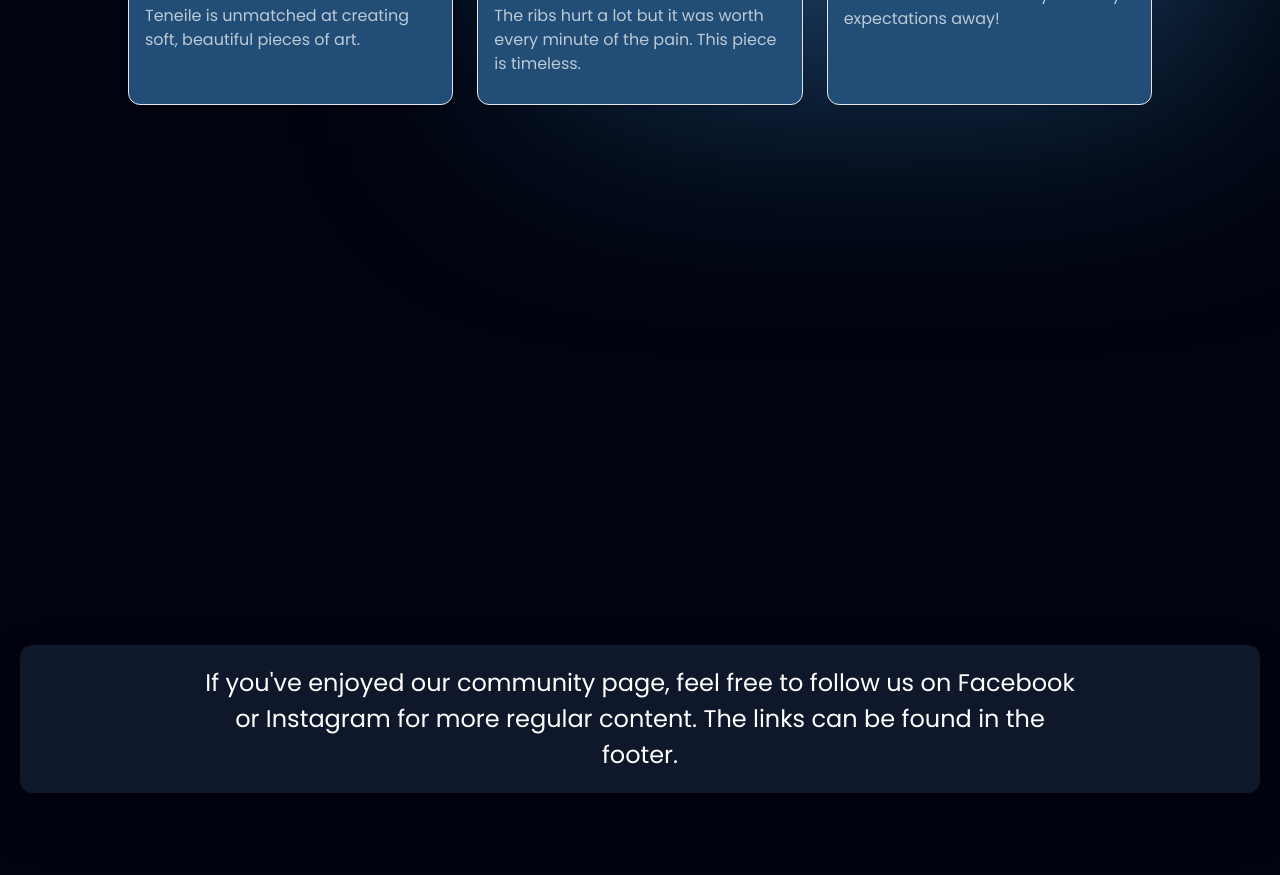
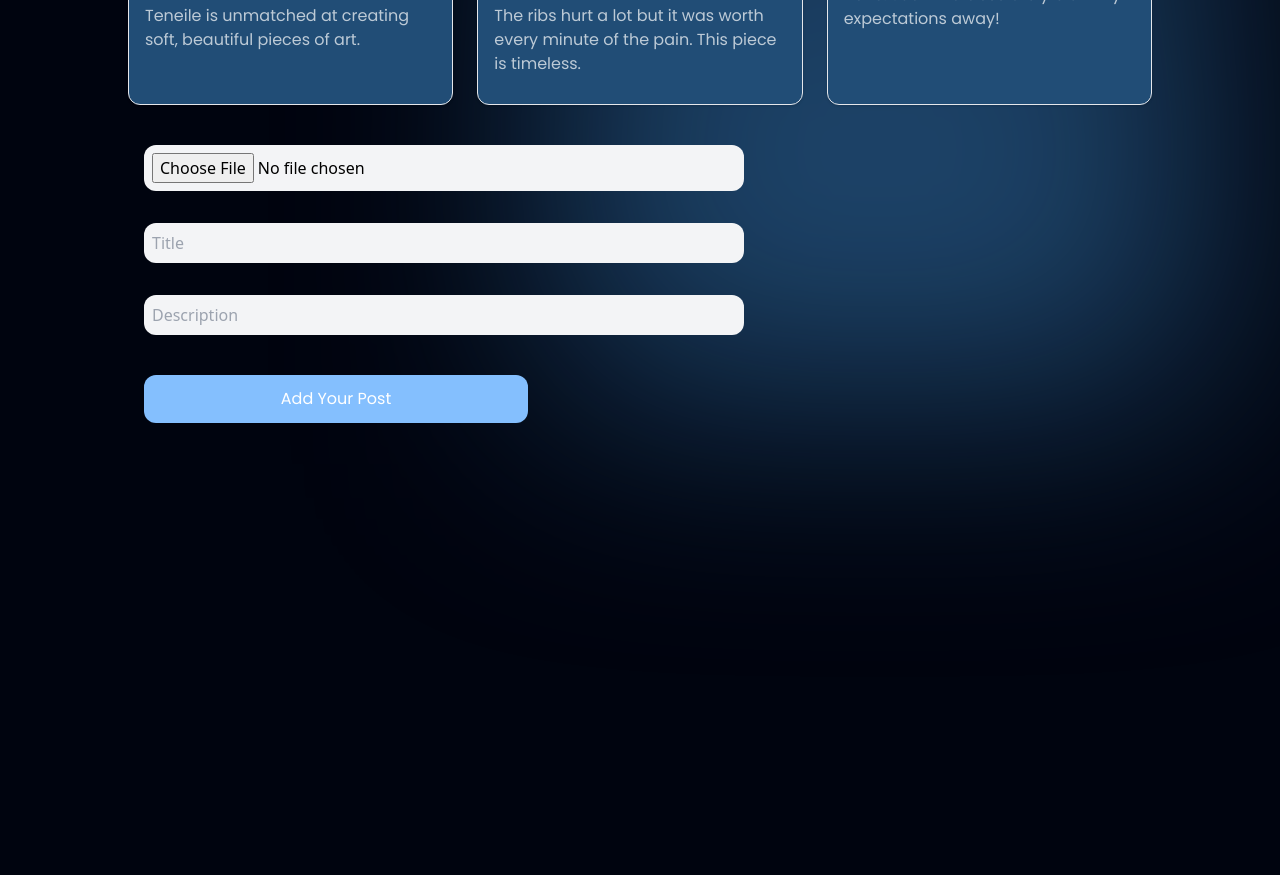
Before and after one commit to chrislee12189/garage_ink, a React (Vite) app: page /community in a window 1280 px wide. Shown: the part 3400-4275 px from the top of the page. Built offline with nearby package versions, Linux system fonts and the light colour scheme.

Commit message:
user image card component succesfully sending photos to cloudinary.

```diff
--- a/package.json
+++ b/package.json
@@ -27,5 +27,6 @@
     "postcss": "^8.4.21",
     "tailwindcss": "^3.2.6",
     "vite": "^4.1.0"
-  }
+  },
+  "proxy": "http://localhost:3001"
 }
--- a/src/components/UserImageCard.jsx
+++ b/src/components/UserImageCard.jsx
@@ -1,11 +1,13 @@
 import React from 'react'
 import { emTattoos, giorgiaTattoos, karleeTattoos, teneileTattoos, juannitaTattoos } from '../assets'
+import styles from '../styles'
 import { useState } from 'react'
+import axios from 'axios'
 
 //userInput = stores user form inputs
 //userPostCard = array of objcets, user can upload to this array
 
-//TODO: need to figure out a way around the no local image upload issue faced when submitting a picture from local machine.
+//TODO: pictures are sent to cloudinary and a url is returned, img can be successfully uploaded and retrieved via that url to rended on front end but they do not stay there due to the url not being stored in backend. need url to be stored in backend so imgs arent lost on refresh.
 
 
 const userPostCardArray = [
@@ -66,30 +68,94 @@ const userPostCardArray = [
 
 ]
 
-// const inputFieldStyle ={
-//     input: ' md:w-[500px] w-[250px] p-2 mt-4 rounded-xl border-rounded bg-gray-100'
-// }
 
 const UserImageCard = () => {
 //state
 
     const [userInput, setUserInput] = useState({img:"", heading:"", description:""})
     const [userPostCard, setUserPostCard] = useState(userPostCardArray)
+
+
+
+
 //when user types in fields, record input, store input value
-    const handleChanges = (event) => {
-        setUserInput({...userInput, [event.target.name]: event.target.value})}
+const handleChanges = (event) => {
+    setUserInput({...userInput, [event.target.name]: event.target.value})}
+
+
+
 //when user clicks add post, handle submit fires to take the values provided in the input fields and add them to the userPostCardArray, it then renders a new
+
+
+
     const handleSubmit = (event) => {
         event.preventDefault()
         const lastID = userPostCard[userPostCard.length -1].id
         const newUserPost = {
             // target last id in array and add 1
             id: lastID + 1,
-            img: userInput.img,
             heading: userInput.heading,
             description: userInput.description}
 
             setUserPostCard([...userPostCard, newUserPost])}
+
+
+const [ fileInputState, setFileInputState ] = useState("")
+const [ selectedFile, setSelectedFile ] = useState("")
+const [ previewSource, setPreviewSource ] = useState()
+const [ imageUrl, setImageUrl ] = useState("")
+
+const handleFileInputChange = (e) => {
+    const file = e.target.files[0]
+    setSelectedFile(file)
+    setFileInputState(e.target.value)
+    previewFile(file)
+}
+
+
+
+const previewFile = (file) => {
+    // built in javascript api to read file url back to user after they select an img to upload
+    const reader = new FileReader();
+    reader.readAsDataURL(file);
+    reader.onload = () => {
+        setPreviewSource(reader.result)
+    }
+}
+
+
+const handleSubmitFile = (e) => {
+
+    e.preventDefault();
+    if (!selectedFile) return;
+    const reader = new FileReader();
+    console.log("Submitting file")
+    reader.readAsDataURL(selectedFile);
+    reader.onloadend = () => {
+        uploadImage(reader.result)
+    }
+
+}
+
+const uploadImage = async (base64EncodedImage) => {
+    console.log(base64EncodedImage)
+    try {
+        const data = new FormData()
+        data.append("file", base64EncodedImage)
+        data.append("upload_preset", "cloudinary_dev_steups")
+        data.append("cloud_name","")
+        const response = await axios.post('https://api.cloudinary.com/v1_1/ds8gbmpln/image/upload', data)
+
+        //give the response.data.url to backend and backend savees to db.
+        setImageUrl(response.data.url)
+        console.log(response.data)
+        setFileInputState('');
+        setPreviewSource('');
+    } catch (error) {
+        console.error(error)
+    }
+}
+
 
 
 //component
@@ -108,31 +174,44 @@ return (
 })}
 
 
-{/* this section has been commented out due to restrictions regarding browser blocking img uploads. not sure if i have time to set up firebase or cloudinary */}
+
+
+{/* USER UPLOAD SECTION */}
 
 
 
 
 
-{/* <form onSubmit={handleSubmit} className='w-[400px]'>
-<div className='flex flex-col'> */}
+
+<form onSubmit={handleSubmitFile} className='w-[400px]'>
+<div className='flex flex-col'>
 
     {/* here we take user input, have them upload a pic */}
-    {/* <input type='file' accept='.jpeg, .jpg, .png' name='img' placeholder='Upload' value={userInput.img} onChange={handleChanges}  className={`${inputFieldStyle.input}` }></input>
+<input type='file' id='fileInput' accept='.jpeg, .jpg, .png' name='img' placeholder='Upload' onChange={handleFileInputChange} value={fileInputState} className={`${styles.input}` }></input>
+<input type='text' name='heading' placeholder='Title' value={userInput.heading} onChange={handleChanges} className={`${styles.input}`} ></input>
+<input name='description' placeholder='Description' value={userInput.description} onChange={handleChanges} className={`${styles.input}`} ></input>
+<button type='submit' onClick={handleSubmit}className='bg-[#84bffe] rounded-xl ml-4  mt-6 py-3 px-8 text-white font-poppins hover:scale-110 duration-300'>Add Your Post</button>
 </div>
-<div> */}
-    {/* here we take the heading from the user */}
 
-    {/* <input type='text' name='heading' placeholder='Title' value={userInput.heading} onChange={handleChanges} className={`${inputFieldStyle.input}`} ></input>
-</div>
-<div> */}
+
+</form>
+
+{previewSource && (<img src={previewSource} alt="chosen picture" className='h-[200px] p-6 m-6' />)}
+
+{/* <img src={imageUrl} alt='user uploaded pic'/> */}
+
+
+
+
+
+
+
+
+
     {/* here we take description */}
 
-    {/* <input name='description' placeholder='Description' value={userInput.description} onChange={handleChanges} className={`${inputFieldStyle.input}`} ></input>
 </div>
-<button type='submit' className='bg-[#84bffe] rounded-xl ml-4  mt-6 py-3 px-8 text-white font-poppins hover:scale-110 duration-300'>Add Your Post</button>
-</form> */}
 
-</div>)}
+)}
 
 export default UserImageCard
```
